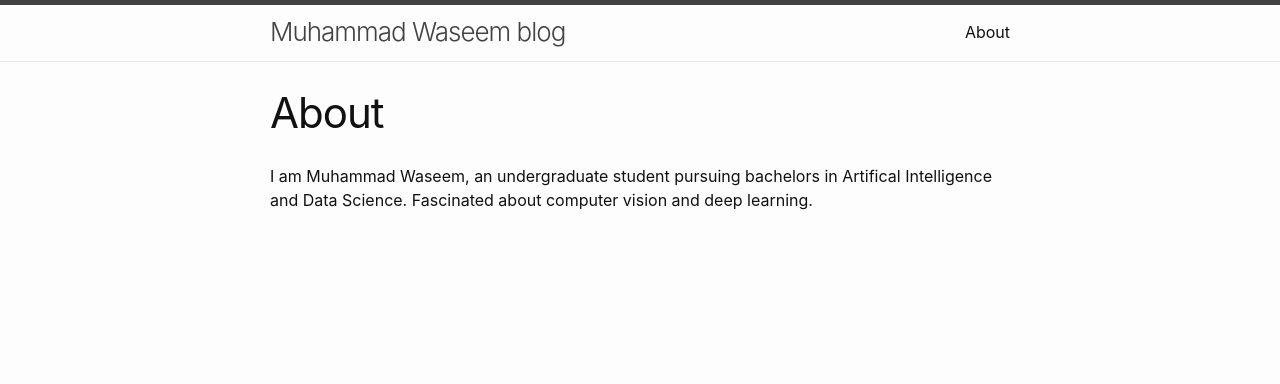
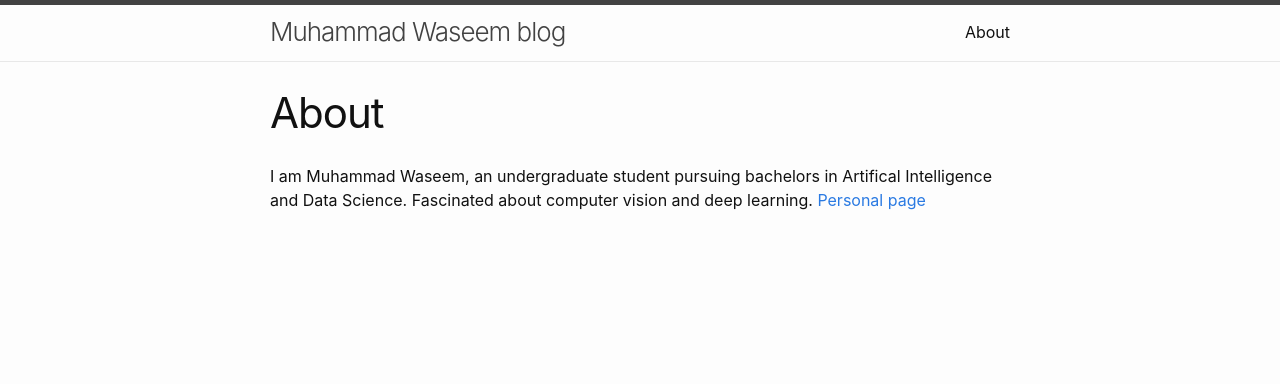
Before and after one commit to hwaseem04/blogs, a Jekyll site: the page built from about.markdown, in a window 1280 px wide. Shown: the top 384 px of the page. Built offline with Jekyll 4.4.1, drawn with Linux system fonts in a browser that asks for light colours.

Commit message:
Add personal page link

```diff
--- a/about.markdown
+++ b/about.markdown
@@ -4,4 +4,4 @@ title: About
 permalink: /about/
 ---
 
-I am Muhammad Waseem, an undergraduate student pursuing bachelors in Artifical Intelligence and Data Science. Fascinated about computer vision and deep learning.
+I am Muhammad Waseem, an undergraduate student pursuing bachelors in Artifical Intelligence and Data Science. Fascinated about computer vision and deep learning. [Personal page](https://hwaseem04.github.io/)
```
